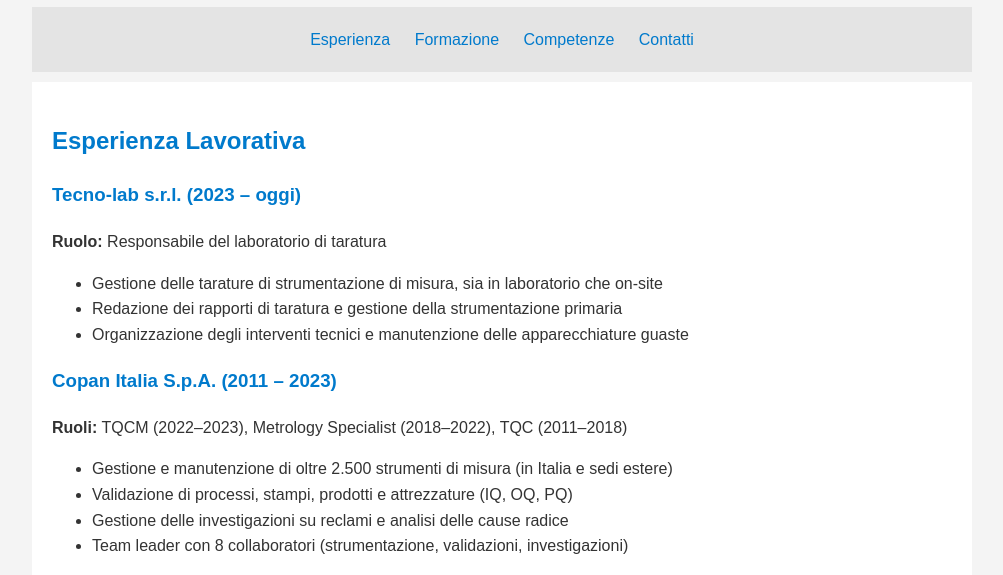
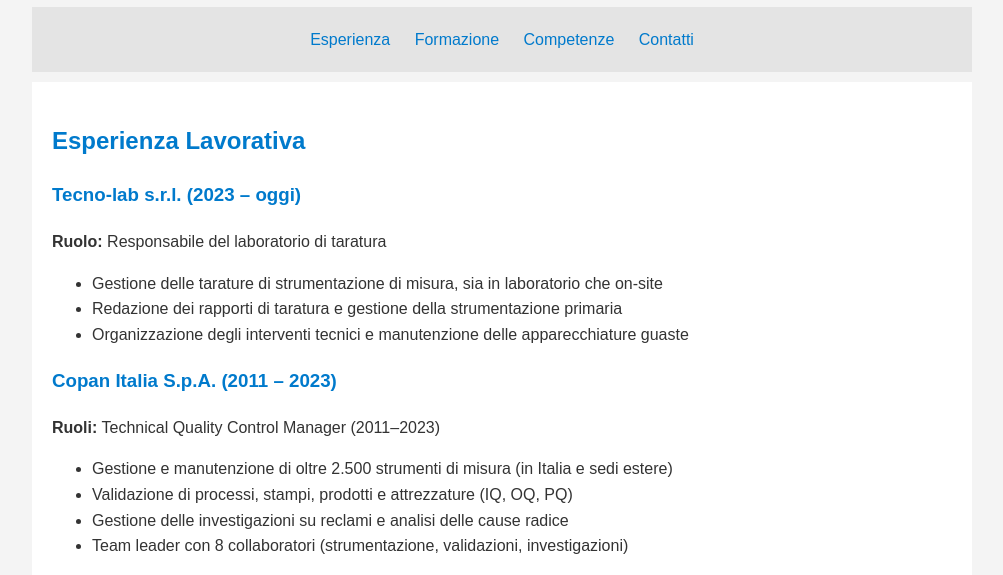
Before and after one commit to Steexe87/stefano-bertoli, a plain HTML site: page index.html in a window 1280 px wide. Shown: the part 179-754 px from the top of the page, without its empty margins (138-1141 px from the left). Drawn offline with Linux system fonts and the light colour scheme.

Commit message:
Update index.html
Aggiornata sezione Esperienze

```diff
--- a/index.html
+++ b/index.html
@@ -32,7 +32,7 @@
 
   <div class="job">
     <h3>Copan Italia S.p.A. (2011 – 2023)</h3>
-    <p><strong>Ruoli:</strong> TQCM (2022–2023), Metrology Specialist (2018–2022), TQC (2011–2018)</p>
+    <p><strong>Ruoli:</strong> Technical Quality Control Manager (2011–2023)</p>
     <ul>
       <li>Gestione e manutenzione di oltre 2.500 strumenti di misura (in Italia e sedi estere)</li>
       <li>Validazione di processi, stampi, prodotti e attrezzature (IQ, OQ, PQ)</li>
```
